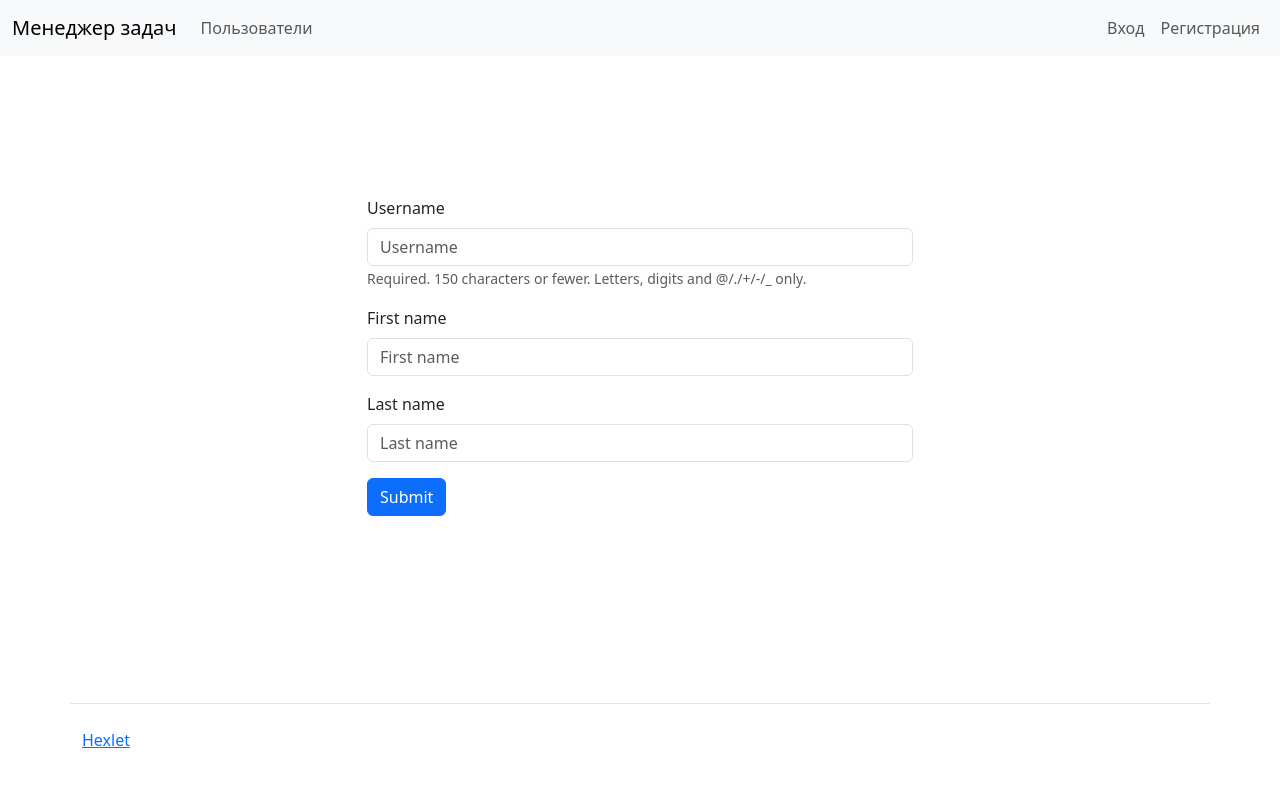
After one commit to dimaevan/python-project-lvl4, a Django app: template task_manager/templates/user.html in a window 1280 px wide. The commit adds this page. Run offline with Django 3.2, Linux system fonts and the light colour scheme; the template is opened without the code that fills it: values that come from a table or form of the project are taken from there, others are empty; some libraries are stand-ins or nearby versions.

Commit message:
Part3. Add edit users

```diff
--- a/task_manager/forms.py
+++ b/task_manager/forms.py
@@ -5,4 +5,4 @@ from django.contrib.auth.models import User
 class UserForm(forms.ModelForm):
     class Meta:
         model = User
-        fields = ['username', 'first_name', 'last_name', 'password']
+        fields = ['username', 'first_name', 'last_name']
--- a/task_manager/templates/nav.html
+++ b/task_manager/templates/nav.html
@@ -14,7 +14,7 @@
     <ul class="navbar-nav justify-content-end ms-auto">
         {% if user.is_authenticated %}
         <li class="nav-item ">
-            <a class="nav-link" aria-current="page" href="{% url 'login' %}">{{ user.username }}</a>
+            <a class="nav-link" aria-current="page" href="{% url 'update_user' user.pk %}">{{ user.username }}</a>
         </li>
         <li class="nav-item ">
             <a class="nav-link" aria-current="page" href="{% url 'logout' %}">{% translate 'Выход' %}</a>
--- /dev/null
+++ b/task_manager/templates/user.html
@@ -0,0 +1,16 @@
+{% extends 'base.html' %}
+{% load i18n %}
+{% block content %}
+{% load bootstrap5 %}
+<div class="container m-auto">
+    <div class="row d-flex justify-content-center">
+        <div class="col-md-6">
+            <form action="{% url 'update_user' user.pk %}" method="post">
+                {% csrf_token %}
+                {% bootstrap_form form %}
+                <button type="submit" class="btn btn-primary">Submit</button>
+            </form>
+        </div>
+    </div>
+</div>
+{% endblock %}
--- a/task_manager/templates/users.html
+++ b/task_manager/templates/users.html
@@ -1,12 +1,15 @@
 {% extends 'base.html' %}
 {% block content %}
+
 <div class="container wrapper flex-grow-1">
     <h1 class="my-4">Users</h1>
     <div class="card">
         <div class="card-body">
             <ul class="list-group">
                 {% for x in all_users %}
-                <li class="list-group-item">{{ x.username }}</li>
+                <a href="{% url 'update_user'  x.pk  %}" class="list-group-item list-group-item-action">
+                    {{ x.username }}
+                </a>
                 {% endfor %}
             </ul>
         </div>
--- a/task_manager/urls.py
+++ b/task_manager/urls.py
@@ -10,7 +10,7 @@ urlpatterns = [
     path('', views.MainView.as_view(), name='main_page'),
     path('users/', views.users, name='users'),
     path('users/create', views.registration, name='registration'),
-    path('users/<int:pk>/update/', views.update_user, name='update_user'),
+    path('users/<int:user_id>/update/', views.update_user, name='update_user'),
     path('users/<int:pk>/delete/', views.delete_user, name='delete_user'),
     path('login/', views.login_view, name='login'),
     path('logout/', views.logout_view, name='logout'),
```
Also changed, not shown: task_manager/templates/delete_user.html (added, +15 -0 lines), task_manager/views.py (+15 -4 lines), 1 other file.
